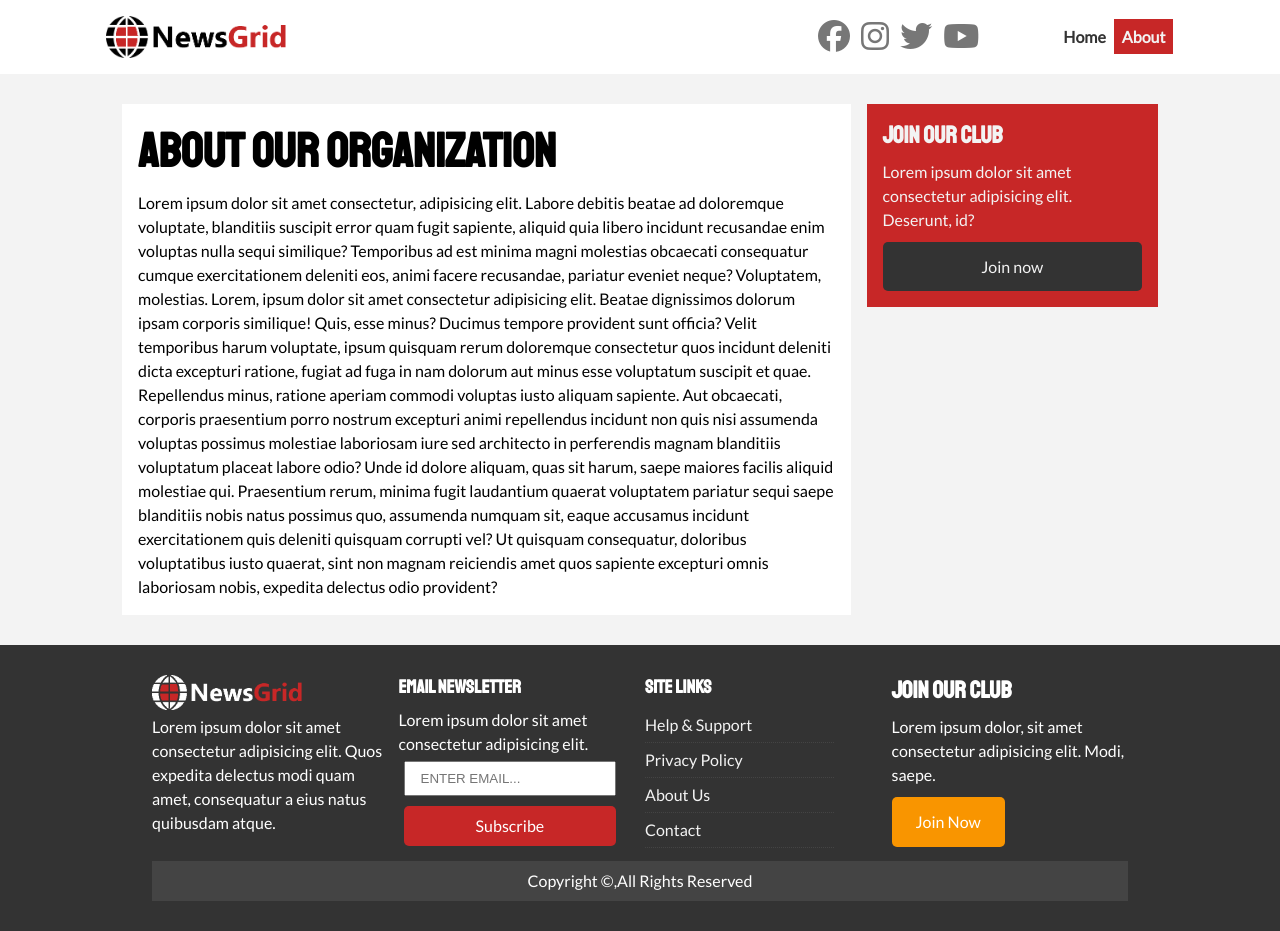
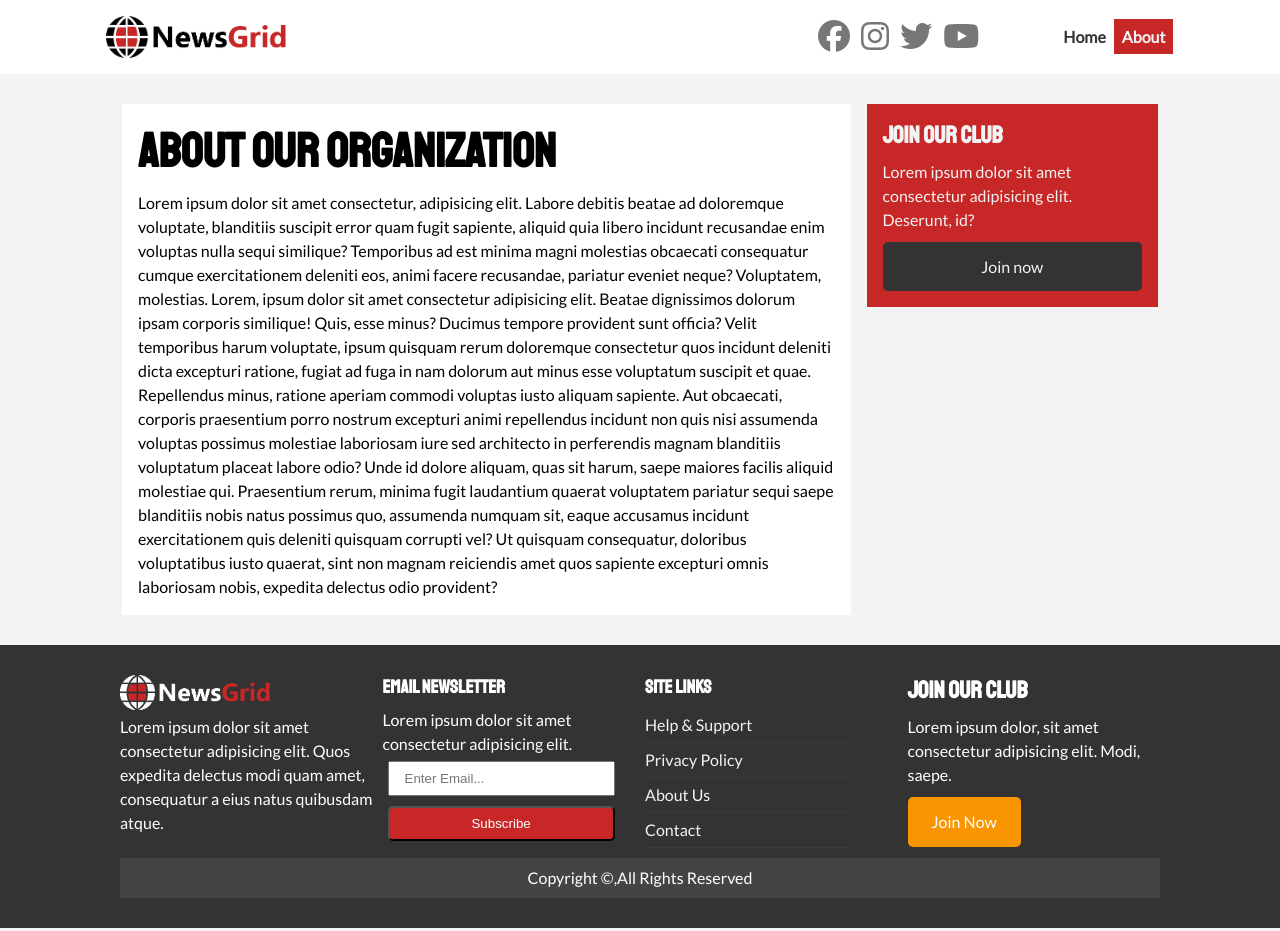
Before and after one commit to omerik0/News-Grid, a plain HTML site: page about.html in a window 1280 px wide. Drawn offline with Linux system fonts and the light colour scheme.

Commit message:
updated form

```diff
--- a/about.html
+++ b/about.html
@@ -51,8 +51,7 @@
     </main>
 
     <footer id="main-footer">
-        <div class="container">
-        <div class="foot-container">
+        <div class="container foot-container">
             <div class="foot item1">
                 <img src="image_resources/logo_light.png" alt="">
                 Lorem ipsum dolor sit amet consectetur adipisicing elit. Quos expedita delectus modi quam amet, consequatur a eius natus quibusdam atque.
@@ -60,8 +59,10 @@
             <div class="foot item2">
                 <h3>EMAIL NEWSLETTER</h3>
                 <p>Lorem ipsum dolor sit amet consectetur adipisicing elit.</p>
-                <input type="email" id="email" placeholder="ENTER EMAIL...">
-                <a class="btn btn-red" href="#">Subscribe</a>
+                <form name="contact" method="POST" data-netlify="true">
+                <input type="email" id="email" placeholder="Enter Email...">
+                <input type="submit" value="Subscribe" class="btn btn-red">
+            </form>
             </div>
             <div class="foot item3">
                 <h3>SITE LINKS</h3>
@@ -82,7 +83,7 @@
                 <p>Copyright &copy;,All Rights Reserved</p>
             </div>
         </div>
-    </div>
+
     </footer>
 
 
```
Also changed, not shown: article.html (+6 -6 lines).
